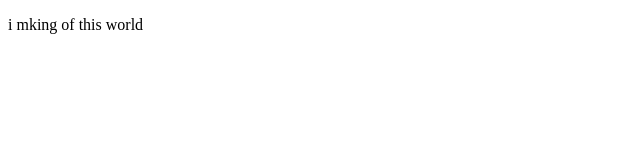
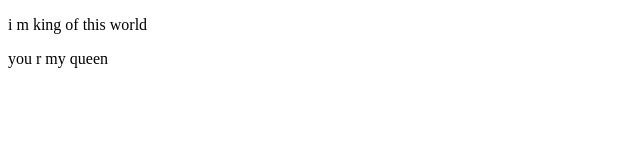
Before and after one commit to DhianSingh/dgit, a plain HTML site: page index.html in a window 1280 px wide. Shown: the full height of the page, 0-640 px from the left. Drawn offline with Linux system fonts and the light colour scheme.

Commit message:
p change

```diff
--- a/index.html
+++ b/index.html
@@ -7,6 +7,7 @@
     <title>Document</title>
 </head>
 <body>
-    <p>i mking of this world</p>
+    <p>i m king of this world</p>
+    <p> you r my queen  </p>
 </body>
 </html>
```
